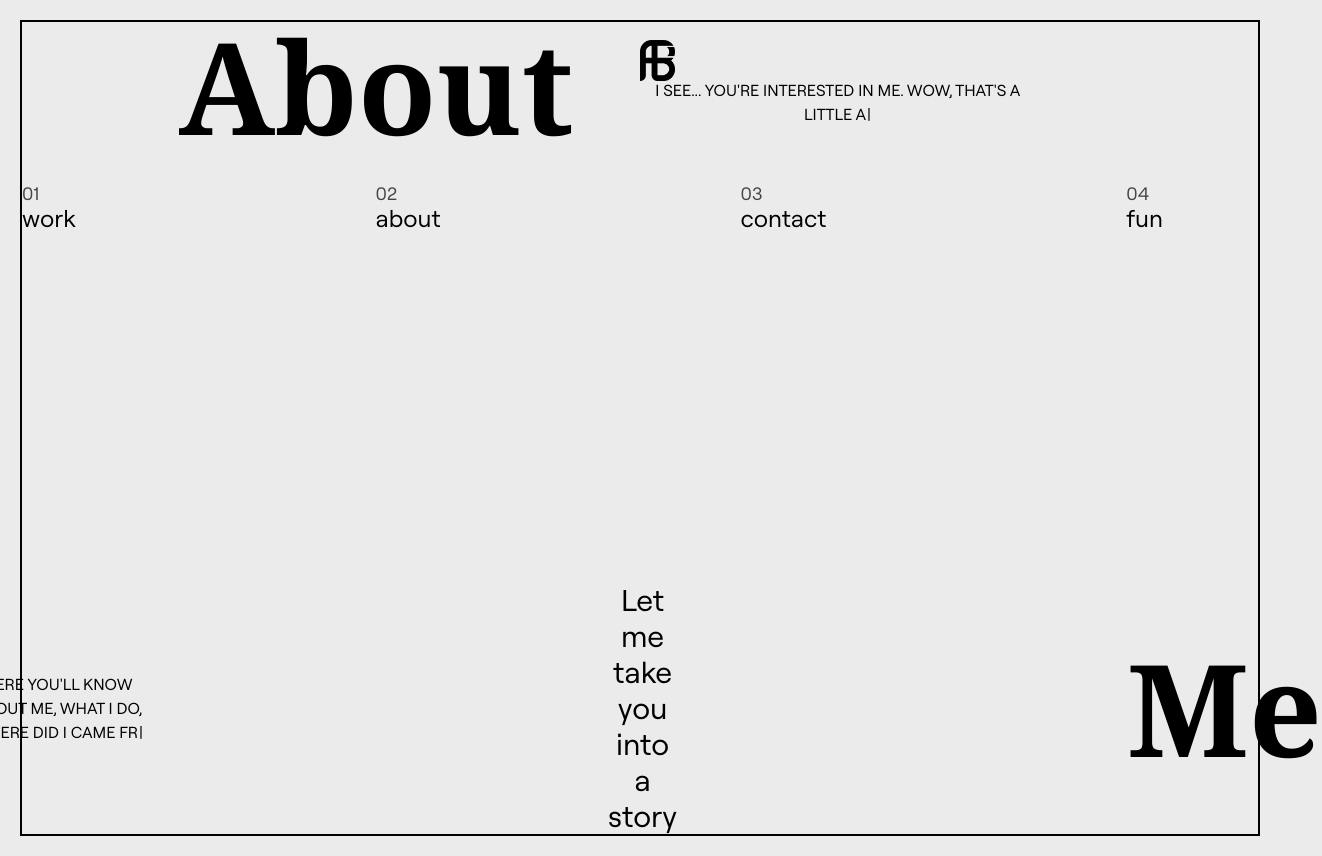
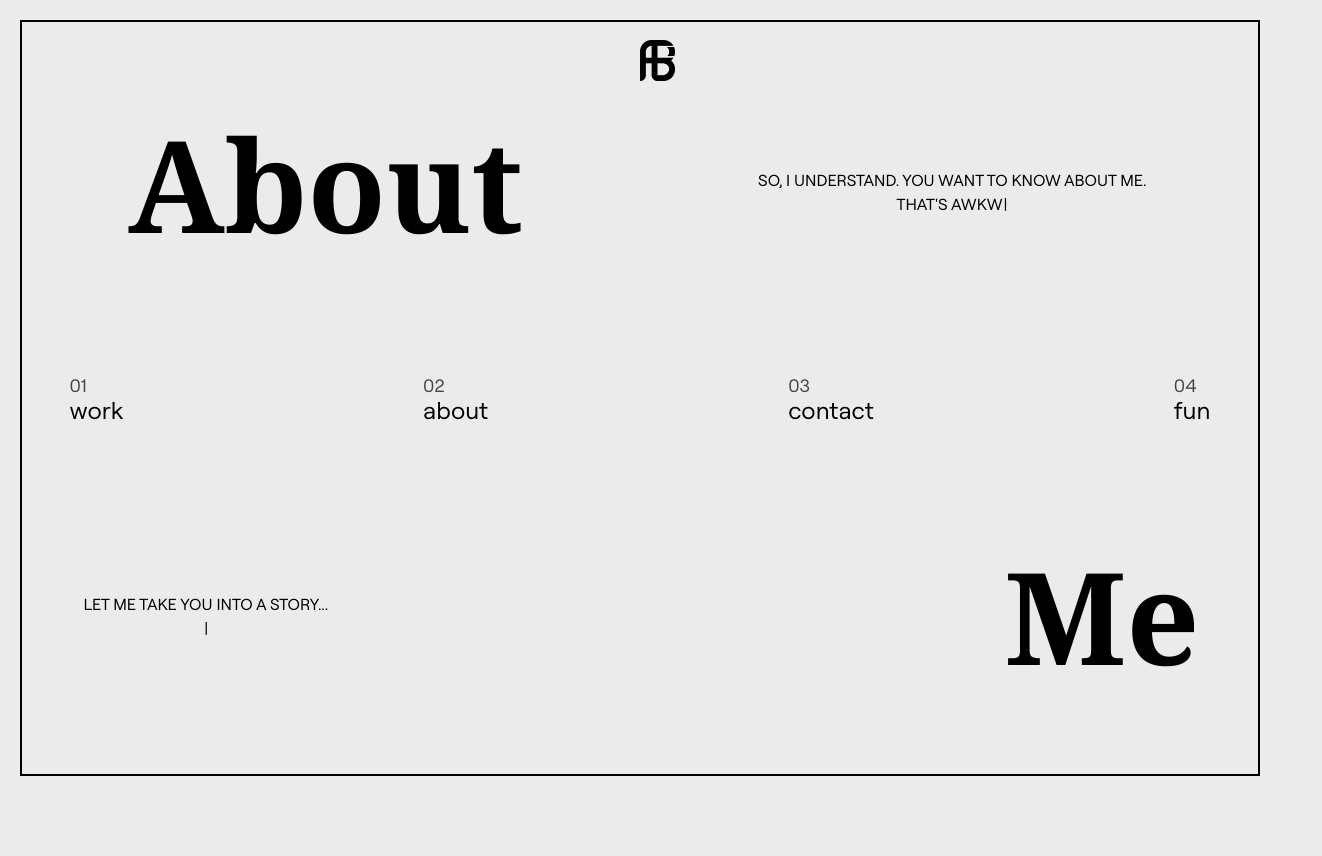
Before and after one commit to FabbSantos/Portfolio, a React (Vite) app in the folder front2/: page /about in a window 1280 px wide. Shown: the whole page, 1322 px wide, since content can reach past the window. After the commit the page ends 800 px from the top, so only its background shows below. Built offline with nearby package versions, Linux system fonts and the light colour scheme.

Commit message:
fixing and coding

```diff
--- a/front2/src/components/about.tsx
+++ b/front2/src/components/about.tsx
@@ -2,11 +2,11 @@ import React, { useState } from "react";
 import { motion, Variants } from "framer-motion";
 import Logo from "./logo";
 import Typewriter from 'typewriter-effect';
-import About__Me from "./about_me";
+import Portfolio from "./portfolio/portfolio";
 import { Link } from "react-router-dom";
 
 function scroll() {
-    const about: HTMLElement = document.getElementById("desc")!;
+    const about = document.getElementById("portfolio") as HTMLElement;
     about.scrollIntoView({ block: "start", behavior: "smooth" });
 }
 
@@ -18,40 +18,40 @@ const About: React.FC = () => {
     };
 
     const [current, setCurrent] = useState<number | null>(null);
-    const [change, setChange] = useState(true);
 
     return (
+        <>
             <section
-                id="work"
+                id="about"
                 className=" text-black text-center text-3xl  min-h-[95vh] mb-2"
             >
                 <div className="border-2 border-black m-5">
                     <Logo />
-                    <div className="px-6 md:px-0  md:max-w-[1400px] flex flex-row justify-center items-center  mt-auto mx-auto">
+                    <div className="px-6 md:px-0  md:max-w-[1400px] flex flex-col justify-center items-center min-h-[94vh] mt-auto mx-auto">
 
-                        <motion.h1
-                            className="max-w-3xl md:text-5xl mb-8  "
+                        <motion.div className="uppercase text-base max-w-[400px] min-w-[200px] text-black absolute top-[21%] right-[10%]">
+                            <Typewriter
+                                onInit={(typewritter) => {
+                                    typewritter.changeDelay(10)
+                                    typewritter.typeString("So, I understand. You want to know about me. That's awkward. ")
+                                        .start();
+                                }}
+                            />
+                        </motion.div>
+
+
+
+                        <motion.h2
+                            className="max-w-3xl md:text-5xl mb-8  absolute left-1/3 md:left-[15%] top-[15%]"
                             initial={{ x: "-20vw", opacity: 0 }}
                             animate={{ x: "-5vw", opacity: 1 }}
                             transition={{ type: "spring", duration: 1, bounce: 0.2 }}
                         >
                             <span className="f font-bold text-[8rem]  font-serif">About</span>
-                        </motion.h1>
-                        <motion.div className="uppercase text-base max-w-[400px] min-w-[200px] text-black  top-[21%] right-[10%]">
-                            <Typewriter
-                                onInit={(typewritter) => {
-                                    typewritter.changeDelay(10)
-                                    typewritter.typeString("I see... You're interested in me. wow, that's a little awkward. ")
-                                        .start();
-                                }}
-                            />
-                        </motion.div>
-                    </div>
+                        </motion.h2>
 
-
-
-                        <div className="menu-wrapper min-h-[50vh]">
-                            <motion.ul className="menu"
+                        <div className="menu-wrapper">
+                            <motion.ul className="menu inline"
                             >
                                 <li
                                     className="menu_item"
@@ -73,7 +73,7 @@ const About: React.FC = () => {
                                         variants={variants}
                                     >
                                         <span className="num z-20">01</span>
-                                        <span className="name z-20"><Link to="/work">work</Link></span>
+                                        <span className="name z-20"> <Link to="/work">work</Link></span>
                                     </motion.div>
                                 </li>
 
@@ -96,7 +96,7 @@ const About: React.FC = () => {
                                         variants={variants}
                                     >
                                         <span className="num z-20">02</span>
-                                        <span className="name z-20">about</span>
+                                        <span className="name z-20"><Link to="/about">about</Link></span>
                                     </motion.div>
                                 </li>
 
@@ -146,27 +146,31 @@ const About: React.FC = () => {
                                     </motion.div>
                                 </li>
                             </motion.ul>
+                        </div>
 
-
-
-                        </div>
-                            <div className="bottom-row  ">
+                        <div className="bottom-row absolute bottom-[15%]">
 
                             <div className="uppercase text-base max-w-[250px] min-w-[200px] text-black">
                                 <Typewriter
                                     onInit={(typewritter) => {
                                         typewritter.changeDelay(10)
-                                            typewritter.typeString("Here you'll know about me, what I do, where did I came from... You know")
+                                        typewritter.typeString("Let me take you into a story... ")
                                             .start();
                                     }}
                                 />
                             </div>
 
-
-                            <div>
-                                <p>Let me take you into a story</p>
+                            <div className="flex flex-row justify-evenly">
+                                <Link to="/">
+                                    <motion.button className="goto relative flex flex-row border-2 border-black px-10 py-4"
+                                        initial = {{ opacity: 0 }}
+                                        animate = {{ opacity: 1 }}
+                                        transition = {{ delay: 2 }}
+                                    >
+                                        take me
+                                    </motion.button>
+                                </Link>
                             </div>
-
 
                             <motion.h2
                                 className="max-w-3xl md:text-5xl   "
@@ -178,11 +182,12 @@ const About: React.FC = () => {
                                 <span className="font-bold text-[8rem]  font-serif">Me</span>
                             </motion.h2>
 
-                            </div>
 
                         </div>
+                    </div>
+                </div>
             </section>
-
+        </>
     );
 };
 
--- a/front2/src/components/masthead.tsx
+++ b/front2/src/components/masthead.tsx
@@ -1,5 +1,5 @@
 import React, { useState } from "react";
-import { motion } from "framer-motion";
+import { motion, Variants } from "framer-motion";
 import { FontAwesomeIcon } from "@fortawesome/react-fontawesome";
 import { faArrowCircleRight, faArrowDown } from "@fortawesome/free-solid-svg-icons";
 import Logo from "./logo";
@@ -14,7 +14,7 @@ import { Outlet, Link } from "react-router-dom";
 
 const Masthead: React.FC = () => {
 
-  const variants = {
+  const variants: Variants = {
     open: { width: "90vw", opacity: 1, height: "18vh", visibility: "visible", color: "white" },
     closed: { width: 0 }
   };
--- a/front2/src/components/work.tsx
+++ b/front2/src/components/work.tsx
@@ -1,5 +1,5 @@
 import React, { useState } from "react";
-import { motion } from "framer-motion";
+import { motion, Variants } from "framer-motion";
 import Logo from "./logo";
 import Typewriter from 'typewriter-effect';
 import Portfolio from "./portfolio/portfolio";
@@ -12,7 +12,7 @@ function scroll() {
 
 const Work: React.FC = () => {
 
-  const variants = {
+  const variants: Variants = {
     open: { width: "90vw", opacity: 1, height: "18vh", visibility: "visible", color: "white" },
     closed: { width: 0 }
   };
--- a/front2/src/index.css
+++ b/front2/src/index.css
@@ -29,6 +29,7 @@ code {
 }
 .menu {
   display: flex;
+  justify-content: center;
   gap: 10em;
   overflow: visible;
 }
@@ -56,6 +57,7 @@ code {
 
 .menu_item .num{
   font-size: .6em;
+  cursor: pointer;
   opacity: .7;
 }
 .menu_item .name {
@@ -77,6 +79,9 @@ code {
   align-items: center;
   gap: 15em;
 }
+#about .bottom-row {
+  gap: 8em;
+}
 .bg .name {
   cursor: pointer;
 }
@@ -85,6 +90,27 @@ code {
   font-size: .7em;
   letter-spacing: .1px;
 }
+.goto{
+  cursor: pointer;
+  background-image: linear-gradient(45deg, #f1c40f 50%, transparent 50%);
+  background-position:  100%;
+  background-size: 400%;
+  transition: background 300ms ease-in-out;
+}
+.goto:hover {
+    background-position: 0;
+}
+/*
+.goto:after  {
+  content: '';
+  background-color: white;
+  transform: rotate(10deg);
+  width: 100%;
+  height: 100%;
+  position: absolute;
+  top: 0;
+  left: 0;
+}*/
 
 .fa-mars {
   width: 20px;
```
Lines whose indentation alone changed are shown as unchanged.
